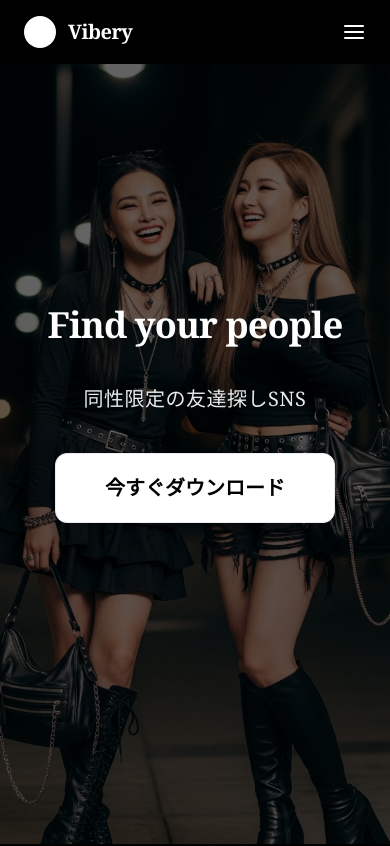
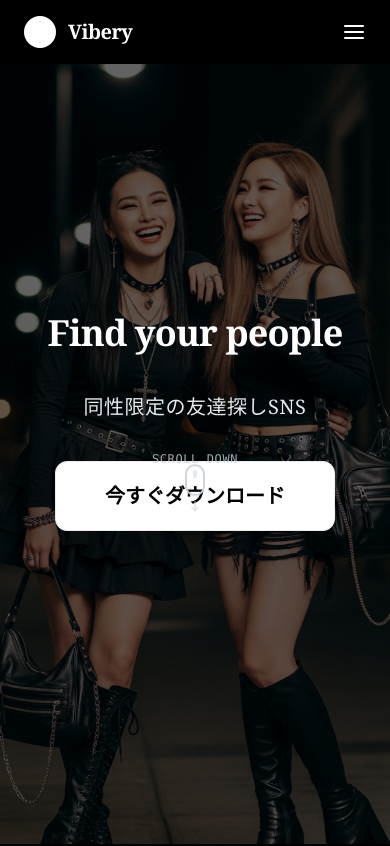
Before and after one commit to chihiro2000/vibery-site, a Next.js app: page / in a window 390 px wide. Shown: the top 846 px of the page. Built offline with nearby package versions, Linux system fonts and the light colour scheme.

Commit message:
“修正”

```diff
--- a/src/components/sections/DownloadCTA.tsx
+++ b/src/components/sections/DownloadCTA.tsx
@@ -1,28 +1,27 @@
-import { Container } from "@/components/ui/Container"
-import { Button } from "@/components/ui/Button"
+import { Container } from "@/components/ui/Container";
+import { Button } from "@/components/ui/Button";
 
 export function DownloadCTA() {
   return (
-    <section className="py-32 relative">
-      <div className="section-divider mb-32"></div>
+    <section className="py-16 relative">
+      <div className="section-divider mb-16"></div>
 
       <Container>
         <div className="text-center max-w-4xl mx-auto">
           <h2 className="text-5xl md:text-6xl font-display font-bold mb-8 text-mono-50">
-            新しい友達との<br className="hidden md:block" />出会いを始めよう
+            新しい友達との
+            <br className="hidden md:block" />
+            出会いを始めよう
           </h2>
 
           <p className="text-xl text-mono-400 mb-12 leading-relaxed font-light">
-            感性で繋がる友達づくり。今すぐViberyをダウンロードして、<br className="hidden md:block" />
+            感性で繋がる友達づくり。今すぐViberyをダウンロードして、
+            <br className="hidden md:block" />
             あなたにぴったりの友達を見つけませんか？
           </p>
 
           <div className="flex flex-col sm:flex-row gap-8 justify-center items-center mb-12">
-            <Button
-              size="xl"
-              variant="primary"
-              className="font-semibold"
-            >
+            <Button size="xl" variant="primary" className="font-semibold">
               App Storeでダウンロード
             </Button>
 
@@ -35,5 +34,5 @@ export function DownloadCTA() {
         </div>
       </Container>
     </section>
-  )
+  );
 }
--- a/src/components/sections/FAQ.tsx
+++ b/src/components/sections/FAQ.tsx
@@ -1,39 +1,44 @@
-"use client"
-import { Container } from "@/components/ui/Container"
-import { useState } from "react"
+"use client";
+import { Container } from "@/components/ui/Container";
+import { useState } from "react";
 
 const faqs = [
   {
     question: "恋愛系アプリとの違いは何ですか？",
-    answer: "Viberyは友達づくりに特化したアプリです。恋愛や性的な出会いを目的とした利用は禁止しており、同性限定のプラットフォームで安心して純粋な友情を育めます。"
+    answer:
+      "Viberyは友達づくりに特化したアプリです。恋愛や性的な出会いを目的とした利用は禁止しており、同性限定のプラットフォームで安心して純粋な友情を育めます。",
   },
   {
     question: "安全性はどのように確保されていますか？",
-    answer: "厳格な年齢認証（18歳以上）、同性限定システム、24時間体制の監視、通報機能、不適切なユーザーの即座な排除など、多層的な安全対策を実装しています。"
+    answer:
+      "厳格な年齢認証（18歳以上）、同性限定システム、24時間体制の監視、通報機能、不適切なユーザーの即座な排除など、多層的な安全対策を実装しています。",
   },
   {
     question: "匿名性は保たれますか？",
-    answer: "ニックネームでの利用が可能で、個人情報の開示は任意です。プライバシーを重視した設計で、安心してコミュニケーションを楽しめます。"
+    answer:
+      "ニックネームでの利用が可能で、個人情報の開示は任意です。プライバシーを重視した設計で、安心してコミュニケーションを楽しめます。",
   },
   {
     question: "どのような人が利用していますか？",
-    answer: "趣味や価値観を共有できる友達を求める18歳以上の方々が利用しています。学生から社会人まで幅広い年代の方が、純粋な友情を求めて参加しています。"
+    answer:
+      "趣味や価値観を共有できる友達を求める18歳以上の方々が利用しています。学生から社会人まで幅広い年代の方が、純粋な友情を求めて参加しています。",
   },
   {
     question: "利用料金はかかりますか？",
-    answer: "基本機能は完全無料でご利用いただけます。広告収益により運営されており、安心してお使いいただけます。"
-  }
-]
+    answer:
+      "基本機能は完全無料でご利用いただけます。広告収益により運営されており、安心してお使いいただけます。",
+  },
+];
 
 export function FAQ() {
-  const [openIndex, setOpenIndex] = useState<number | null>(null)
+  const [openIndex, setOpenIndex] = useState<number | null>(null);
 
   return (
-    <section className="py-32 relative">
-      <div className="section-divider mb-32"></div>
+    <section className="py-16 relative">
+      <div className="section-divider mb-16"></div>
 
       <Container>
-        <div className="text-center mb-20">
+        <div className="text-center mb-16">
           <h2 className="text-5xl md:text-6xl font-display font-bold mb-6 text-mono-50">
             FAQ
           </h2>
@@ -54,7 +59,7 @@ export function FAQ() {
                     {faq.question}
                   </h3>
                   <span className="text-3xl text-mono-400 group-hover:text-mono-300 transition-all duration-300 flex-shrink-0">
-                    {openIndex === index ? '−' : '+'}
+                    {openIndex === index ? "−" : "+"}
                   </span>
                 </div>
               </button>
@@ -72,5 +77,5 @@ export function FAQ() {
         </div>
       </Container>
     </section>
-  )
+  );
 }
--- a/src/components/sections/Features.tsx
+++ b/src/components/sections/Features.tsx
@@ -1,38 +1,42 @@
-import { Container } from "@/components/ui/Container"
+import { Container } from "@/components/ui/Container";
 
 const features = [
   {
     title: "同性限定",
-    description: "安心・安全な環境で、純粋な友情を育むことができます。恋愛目的の利用は一切禁止しています。",
+    description:
+      "安心・安全な環境で、純粋な友情を育むことができます。恋愛目的の利用は一切禁止しています。",
     icon: "01",
-    highlight: "Safe Environment"
+    highlight: "Safe Environment",
   },
   {
     title: "趣味タグマッチング",
-    description: "共通の趣味や興味でつながれる独自のタグシステム。価値観の合う友達を見つけやすくなります。",
+    description:
+      "共通の趣味や興味でつながれる独自のタグシステム。価値観の合う友達を見つけやすくなります。",
     icon: "02",
-    highlight: "Smart Matching"
+    highlight: "Smart Matching",
   },
   {
     title: "恋愛ナシの純粋な友情",
-    description: "恋愛や出会い系とは一線を画した、友達づくりに特化したコミュニケーション環境を提供します。",
+    description:
+      "恋愛や出会い系とは一線を画した、友達づくりに特化したコミュニケーション環境を提供します。",
     icon: "03",
-    highlight: "Pure Friendship"
-  }
-]
+    highlight: "Pure Friendship",
+  },
+];
 
 export function Features() {
   return (
-    <section className="py-32 relative">
-      <div className="section-divider mb-32"></div>
+    <section className="py-16 relative">
+      <div className="section-divider mb-16"></div>
 
       <Container>
-        <div className="text-center mb-20">
+        <div className="text-center mb-16">
           <h2 className="text-5xl md:text-6xl font-display font-bold mb-6 text-mono-50">
             Features
           </h2>
           <p className="text-xl text-mono-400 max-w-3xl mx-auto font-light leading-relaxed">
-            従来のSNSや出会い系アプリとは違う、<br className="hidden md:block" />
+            従来のSNSや出会い系アプリとは違う、
+            <br className="hidden md:block" />
             友達づくりに特化した環境を提供
           </p>
         </div>
@@ -66,5 +70,5 @@ export function Features() {
         </div>
       </Container>
     </section>
-  )
+  );
 }
--- a/src/components/sections/Hero.tsx
+++ b/src/components/sections/Hero.tsx
@@ -1,9 +1,10 @@
 import { Container } from "@/components/ui/Container";
 import { Button } from "@/components/ui/Button";
+import { ScrollIndicator } from "@/components/ui/ScrollIndicator";
 
 export function Hero() {
   return (
-    <section className="relative min-h-[calc(100vh-4rem)] flex items-center justify-center overflow-hidden mt-0 pb-20">
+    <section className="relative min-h-[calc(100vh-4rem)] flex items-center justify-center overflow-hidden mt-0 pb-16">
       {/* Background Images - Responsive */}
       <div className="absolute inset-0">
         {/* Mobile Background - 拡大表示 & 少し上寄せ */}
@@ -65,6 +66,9 @@ export function Hero() {
             今すぐダウンロード
           </Button>
         </div>
+
+        {/* スクロールインジケーター */}
+        <ScrollIndicator />
       </Container>
     </section>
   );
--- a/src/components/sections/Philosophy.tsx
+++ b/src/components/sections/Philosophy.tsx
@@ -1,13 +1,13 @@
-import { Container } from "@/components/ui/Container"
+import { Container } from "@/components/ui/Container";
 
 export function Philosophy() {
   return (
-    <section className="py-32 relative">
-      <div className="section-divider mb-32"></div>
+    <section className="py-16 relative">
+      <div className="section-divider mb-16"></div>
 
       <Container>
         <div className="max-w-5xl mx-auto">
-          <div className="text-center mb-20">
+          <div className="text-center mb-16">
             <h2 className="text-5xl md:text-6xl font-display font-bold mb-8 text-mono-50">
               Philosophy
             </h2>
@@ -61,13 +61,13 @@ export function Philosophy() {
           </div>
 
           {/* Quote */}
-          <div className="mt-20 text-center">
+          <div className="mt-16 text-center">
             <blockquote className="text-3xl md:text-4xl font-display font-light text-mono-200 italic leading-relaxed">
-              "真の友情は、理解と共感から生まれる"
+              &ldquo;真の友情は、理解と共感から生まれる&rdquo;
             </blockquote>
           </div>
         </div>
       </Container>
     </section>
-  )
+  );
 }
--- /dev/null
+++ b/src/components/ui/ScrollIndicator.tsx
@@ -0,0 +1,42 @@
+"use client";
+
+export function ScrollIndicator() {
+  const handleScrollDown = () => {
+    const nextSection = document.querySelector("main section:nth-child(2)");
+    if (nextSection) {
+      nextSection.scrollIntoView({ behavior: "smooth" });
+    }
+  };
+
+  return (
+    <div className="absolute bottom-2 md:bottom-4 left-1/2 transform -translate-x-1/2">
+      <button
+        onClick={handleScrollDown}
+        className="flex flex-col items-center space-y-2 text-mono-400 hover:text-mono-200 transition-colors duration-300 group"
+        aria-label="下にスクロール"
+      >
+        <span className="text-xs md:text-sm font-mono uppercase tracking-wider opacity-80 group-hover:opacity-100 transition-opacity">
+          Scroll Down
+        </span>
+        <div className="flex flex-col items-center animate-bounce">
+          <div className="w-5 h-8 md:w-6 md:h-10 border-2 border-mono-400 rounded-full flex justify-center group-hover:border-mono-200 transition-colors">
+            <div className="w-1 h-2 md:h-3 bg-mono-400 rounded-full mt-1 md:mt-2 group-hover:bg-mono-200 transition-colors animate-pulse"></div>
+          </div>
+          <svg
+            className="w-3 h-3 md:w-4 md:h-4 mt-1 md:mt-2 transform group-hover:translate-y-1 transition-transform duration-300"
+            fill="none"
+            stroke="currentColor"
+            viewBox="0 0 24 24"
+          >
+            <path
+              strokeLinecap="round"
+              strokeLinejoin="round"
+              strokeWidth={2}
+              d="M19 14l-7 7m0 0l-7-7m7 7V3"
+            />
+          </svg>
+        </div>
+      </button>
+    </div>
+  );
+}
```
